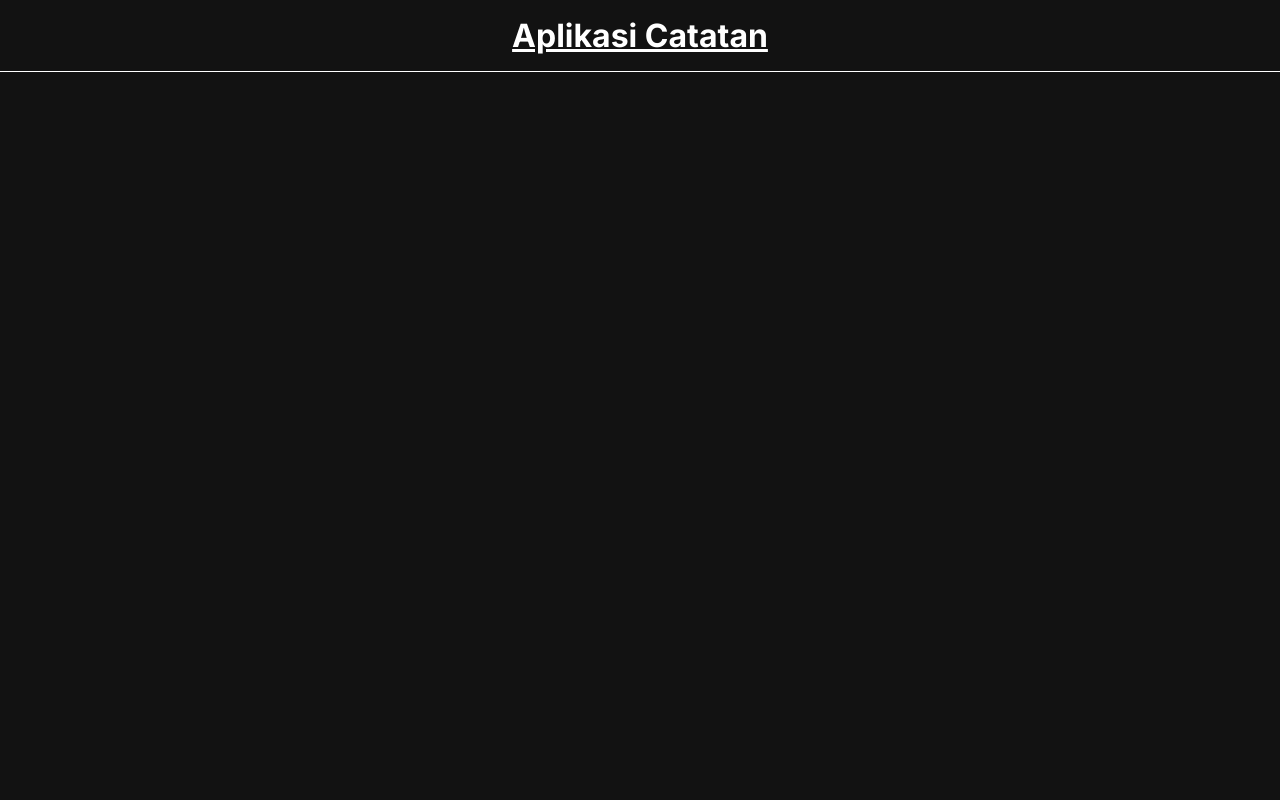
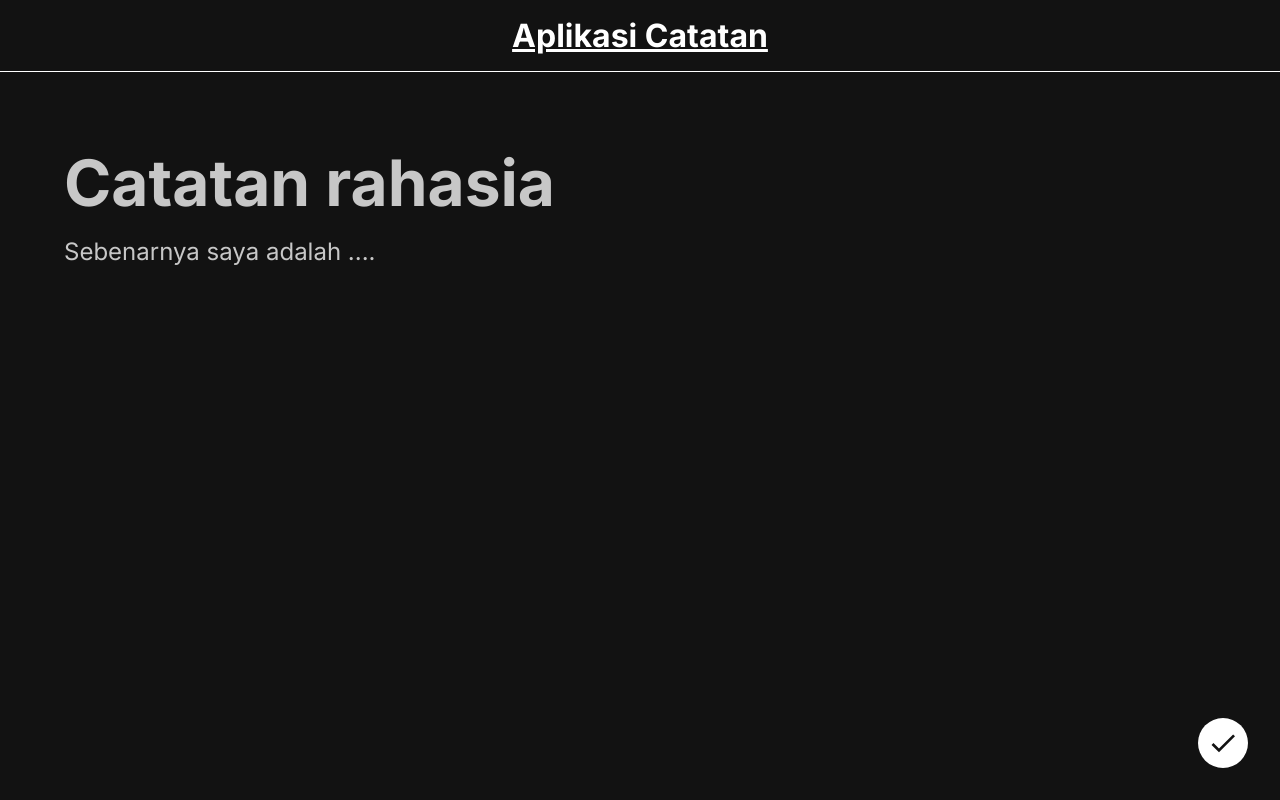
Before and after one commit to golchafun/dicoding-note-app-route, a React (Vite) app: page /newnotes in a window 1280 px wide. Before the commit this address had no page. Built offline with nearby package versions, Linux system fonts and the light colour scheme.

Commit message:
menambahkan fitur menambahkan note

```diff
--- a/src/App.jsx
+++ b/src/App.jsx
@@ -2,6 +2,7 @@ import React from 'react';
 import { Link, Route, Routes } from 'react-router-dom';
 import HomePage from './pages/HomePage';
 import DetailPage from './pages/DetailPage';
+import AddNotePage from './pages/AddNotePage';
 
 function App() {
   return (
@@ -13,6 +14,7 @@ function App() {
         <Routes>
           <Route path="/" element={<HomePage />} />
           <Route path="/notes/:id" element={<DetailPage />} />
+          <Route path="/newnotes" element={<AddNotePage />} />
         </Routes>
       </main>
     </div>
--- a/src/components/AddButton.jsx
+++ b/src/components/AddButton.jsx
@@ -6,7 +6,7 @@ import { useNavigate } from "react-router-dom";
 function AddButton(){
     const navigate = useNavigate();
     return(
-        <button className="action" type="button" title="tambah" onClick={() => navigate('/notes')}><MdAdd size={24} /></button>
+        <button className="action" type="button" title="tambah" onClick={() => navigate('/newnotes')}><MdAdd size={24} /></button>
     );
 }
 
--- /dev/null
+++ b/src/pages/AddNotePage.jsx
@@ -0,0 +1,47 @@
+import React, { useRef, useState } from "react";
+import { MdOutlineCheck } from "react-icons/md";
+import { addNote } from "../utils/local-data";
+import { useNavigate } from "react-router-dom";
+
+function AddNotePage() {
+
+    const [title, setTitle] = useState("");
+    const bodyRef = useRef(null);
+    const navigate = useNavigate();
+
+    function onTitleChange(event) {
+        setTitle(event.target.value);
+    }
+
+    function onSubmitHandler(){
+        const noteBody = bodyRef.current.innerHTML;
+        addNote({title, body: noteBody});
+        navigate("/");
+    }
+
+
+    return (
+        <section className="add-new-page">
+            <div className="add-new-page__input">
+                <input
+                    className="add-new-page__input__title"
+                    type="text"
+                    placeholder="Catatan rahasia"
+                    value={title}
+                    onChange={onTitleChange} />
+                <div
+                    className="add-new-page__input__body"
+                    data-placeholder="Sebenarnya saya adalah ...."
+                    contentEditable
+                    ref={bodyRef}
+                />
+            </div>
+
+            <div className="add-new-page__action">
+                <button className="action" onClick={onSubmitHandler}><MdOutlineCheck /></button>
+            </div>
+
+        </section>
+    )
+}
+export default AddNotePage;
```
